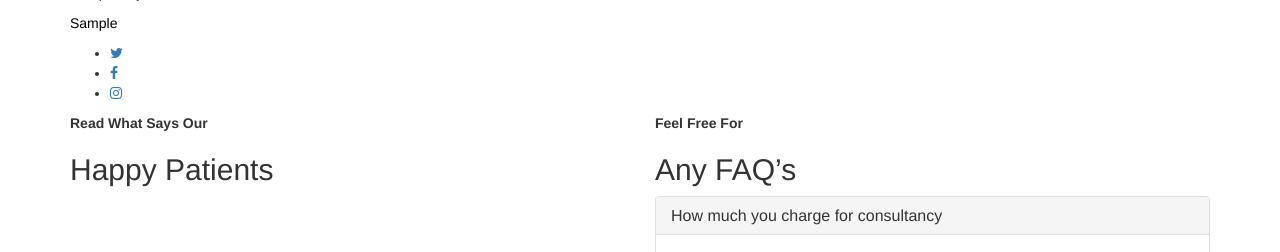
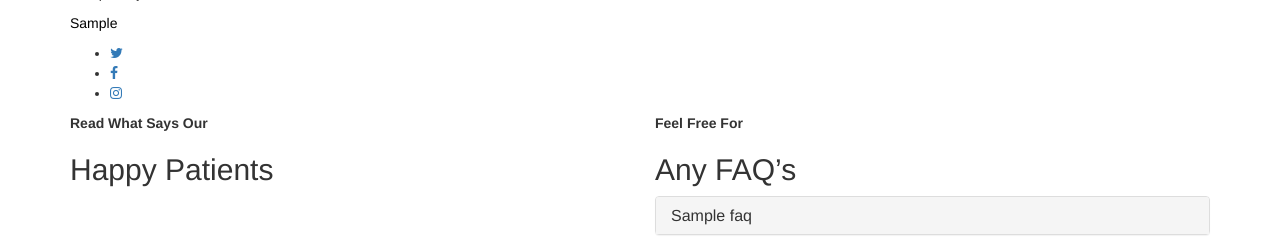
Before and after one commit to cseshahriar/healthcare-management-system, a Django app: template templates/hospital/index.html in a window 1280 px wide. Shown: the part 2548-2800 px from the top of the page. Run offline with Django 3.2, Linux system fonts and the light colour scheme; the template is opened without the code that fills it: most values are stand-ins (such as "Sample title", 1, 10 or a date in 2020); grey boxes marked "Sample" are stand-in pictures; some libraries are stand-ins or nearby versions.

Commit message:
faq section dynamic

```diff
--- a/hospital/views.py
+++ b/hospital/views.py
@@ -7,7 +7,7 @@ from django.urls import reverse_lazy
 from django.contrib.auth import authenticate, login, logout
 from django.views.generic import ListView, DetailView, TemplateView, View
 
-from hospital.models import Contact, Feedback
+from hospital.models import Contact, Feedback, Faq
 from .models import Slider, Service, Doctor, Faq, Gallery
 from hospital.forms import CustomLoginForm
 from hospital.uility import user_has_group
@@ -75,7 +75,8 @@ class HomeView(ListView):
         except Exception as e:
             logger.debug(self.request, f"patient profile Not available {e}")
 
-        context['feedback_list'] = Feedback.objects.filter(is_active=True)
+        context['feedback_list'] = Feedback.objects.filter(is_active=True).order_by('order')
+        context['faq_list'] = Faq.objects.filter(is_active=True).order_by('order')
         # Todo: faq
         return context
 
--- a/templates/hospital/index.html
+++ b/templates/hospital/index.html
@@ -336,43 +336,17 @@
             </div>
             <div class="faqs">
               <div class="panel-group" id="accordion" role="tablist" aria-multiselectable="true">
+                {% for faq in faq_list %}
                 <div class="panel panel-default">
-                  <div class="panel-heading" role="tab" id="headingOne">
+                  <div class="panel-heading" role="tab" id="heading-{{faq.pk}}">
                     <h4 class="panel-title"> <a role="button" data-toggle="collapse" data-parent="#accordion"
-                        href="#collapseOne" aria-expanded="true" aria-controls="collapseOne"> How much you charge
-                        for consultancy </a> </h4>
+                        href="#collapse-{{faq.pk}}" aria-expanded="true" aria-controls="collapseOne"> {{ faq.question }}</a> </h4>
                   </div>
-                  <div id="collapseOne" class="panel-collapse collapse in" role="tabpanel" aria-labelledby="headingOne">
-                    <div class="panel-body"> Our commercialization strategy involves a rapid development of
-                      treatments for both rotator cuff injuries in the shoulder and meniscus injuries of the knee
-                      joint, with an initial focus on the highly developed. </div>
+                  <div id="collapse-{{faq.pk}}" class="panel-collapse collapse" role="tabpanel" aria-labelledby="heading-{{faq.pk}}">
+                    <div class="panel-body">{{ faq.answer }} </div>
                   </div>
                 </div>
-                <div class="panel panel-default">
-                  <div class="panel-heading" role="tab" id="headingTwo">
-                    <h4 class="panel-title"> <a class="collapsed" role="button" data-toggle="collapse"
-                        data-parent="#accordion" href="#collapseTwo" aria-expanded="false" aria-controls="collapseTwo">
-                        What kind of patients do you treat? </a> </h4>
-                  </div>
-                  <div id="collapseTwo" class="panel-collapse collapse" role="tabpanel" aria-labelledby="headingTwo">
-                    <div class="panel-body"> Our commercialization strategy involves a rapid development of
-                      treatments for both rotator cuff injuries in the shoulder and meniscus injuries of the knee
-                      joint, with an initial focus on the highly developed. </div>
-                  </div>
-                </div>
-                <div class="panel panel-default">
-                  <div class="panel-heading" role="tab" id="headingThree">
-                    <h4 class="panel-title"> <a class="collapsed" role="button" data-toggle="collapse"
-                        data-parent="#accordion" href="#collapseThree" aria-expanded="false"
-                        aria-controls="collapseThree"> Where does my refering Cardiologist go? </a> </h4>
-                  </div>
-                  <div id="collapseThree" class="panel-collapse collapse" role="tabpanel"
-                    aria-labelledby="headingThree">
-                    <div class="panel-body"> Our commercialization strategy involves a rapid development of
-                      treatments for both rotator cuff injuries in the shoulder and meniscus injuries of the knee
-                      joint, with an initial focus on the highly developed. </div>
-                  </div>
-                </div>
+               {% endfor %}
 
               </div>
             </div>
```
